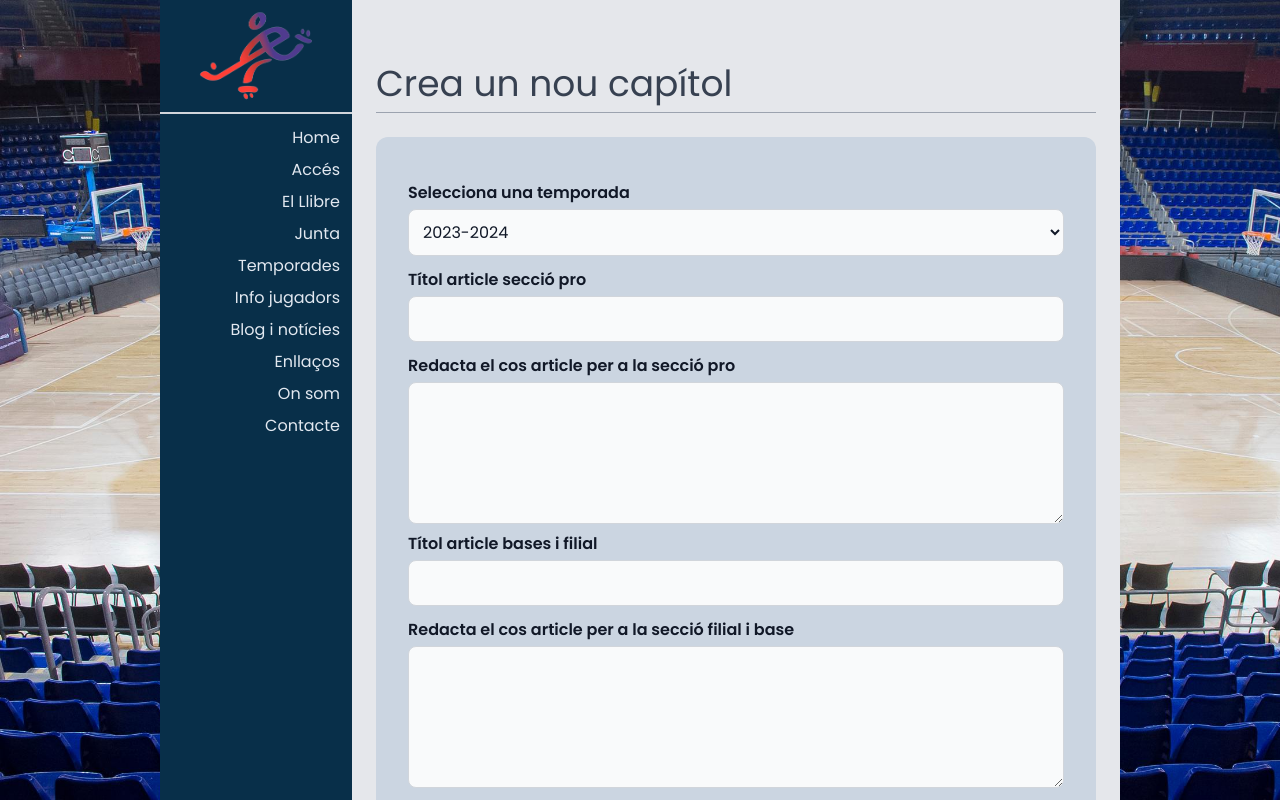
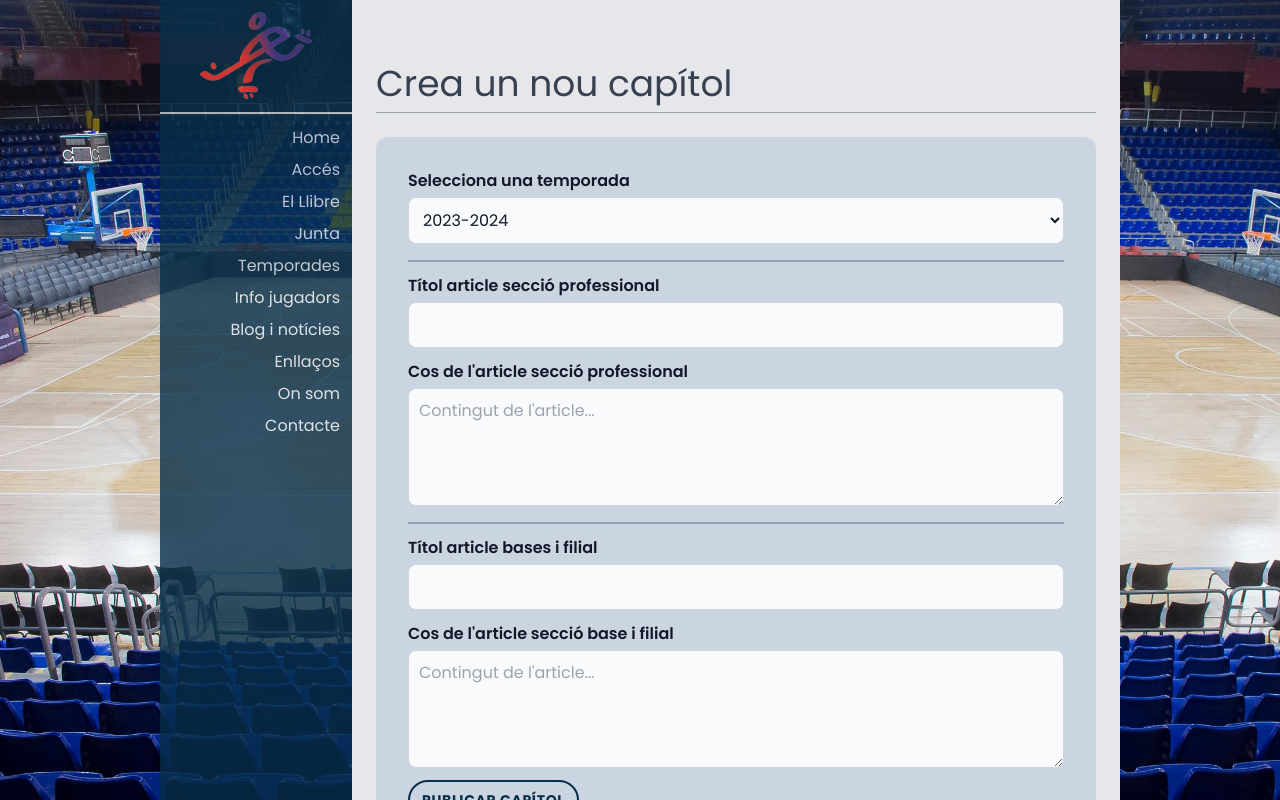
Before and after one commit to alex0rpi/web-veterans-hoquei, a React (Vite) app in the folder client/: page /admin/new-chapter in a window 1280 px wide. Built offline with nearby package versions, Linux system fonts and the light colour scheme.

Commit message:
nav-opacity-use-textArea-components

```diff
--- a/client/src/components/UI-components/TextAreaInput.tsx
+++ b/client/src/components/UI-components/TextAreaInput.tsx
@@ -10,7 +10,7 @@ type TFormTextAreaProps = {
 };
 
 const TextAreaInput = React.forwardRef<HTMLTextAreaElement, TFormTextAreaProps>(
-  (props, ref) => {
+  (props) => {
     return (
       <div>
         <label htmlFor="email" className="mb-1 block text-md font-semibold text-gray-900">
--- a/client/src/components/admin/chapters/NewChapterForm.tsx
+++ b/client/src/components/admin/chapters/NewChapterForm.tsx
@@ -1,6 +1,7 @@
 import { motion } from 'framer-motion';
 import { Button } from '../../UI-components/Button';
 import FormInput from '../../UI-components/FormInput';
+import TextAreaInput from '../../UI-components/TextAreaInput';
 
 const NewChapterForm = () => {
   return (
@@ -23,7 +24,7 @@ const NewChapterForm = () => {
             <div>
               <label
                 htmlFor="season"
-                className="text-md mb-1 mt-3 block font-semibold text-gray-900"
+                className="text-md mb-1 block font-semibold text-gray-900"
               >
                 Selecciona una temporada
               </label>
@@ -45,54 +46,40 @@ const NewChapterForm = () => {
                 <option className="bg-slate-200">2017-2018</option>
               </select>
             </div>
+            <div className="border-b-2 border-slate-400 mt-4 mb-3"></div>
             <FormInput
-              label="Títol article secció pro"
+              label="Títol article secció professional"
               name="title-pro"
               type="text"
               placeholder=""
             />
-            <div className="mb-2">
-              <label
-                htmlFor="content-pro"
-                className="text-md mb-1 mt-3 block font-semibold text-gray-900"
-              >
-                Redacta el cos article per a la secció pro
-              </label>
-              <textarea
-                name="content-pro"
-                id="content-pro"
-                placeholder=""
-                rows={5}
-                required
-                className="block w-full rounded-lg border border-gray-300 bg-gray-50 p-2.5 text-gray-900 "
-              ></textarea>
-            </div>
 
+            <TextAreaInput
+              label="Cos de l'article secció professional"
+              name="content-pro"
+              rows={4}
+              maxLength={3000}
+              placeholder="Contingut de l'article..."
+            />
+
+            <div className="border-b-2 border-slate-400 mt-4 mb-3"></div>
             <FormInput
               label="Títol article bases i filial"
               name="title-bases"
               type="text"
               placeholder=""
             />
-            <div>
-              <label
-                htmlFor="content-pro"
-                className="text-md mb-1 mt-3 block font-semibold text-gray-900"
-              >
-                Redacta el cos article per a la secció filial i base
-              </label>
-              <textarea
-                name="content-pro"
-                id="content-pro"
-                placeholder=""
-                rows={5}
-                required
-                className="block w-full rounded-lg border border-gray-300 bg-gray-50 p-2.5 text-gray-900 "
-              ></textarea>
-            </div>
+
+            <TextAreaInput
+              label="Cos de l'article secció base i filial"
+              name="content-bases"
+              rows={4}
+              maxLength={3000}
+              placeholder="Contingut de l'article..."
+            />
           </div>
 
-          <Button type="submit" title="PUBLICAR" to="/admin/chapter-list" />
+          <Button type="submit" title="PUBLICAR CAPÍTOL" to="/admin/chapter-list" />
         </form>
       </div>
     </motion.div>
--- a/client/src/components/main/ContactForm.tsx
+++ b/client/src/components/main/ContactForm.tsx
@@ -1,5 +1,6 @@
 import FormInput from '../UI-components/FormInput';
 import { Button } from '../UI-components/Button';
+import TextAreaInput from '../UI-components/TextAreaInput';
 
 const ContactForm = () => {
   return (
@@ -22,21 +23,13 @@ const ContactForm = () => {
             />
           </div>
         </div>
-        <label
-          htmlFor="contactMessage"
-          className="mb-1 block text-sm font-semibold text-gray-900"
-        >
-          Missatge
-        </label>
-        <textarea
-          className="mb-3 block w-full rounded-lg border border-gray-300 bg-gray-50 p-2.5 text-gray-900"
+        <TextAreaInput
+          label="Missatge"
           name="message"
           rows={4}
-          id="contactMessage"
+          maxLength={2000}
           placeholder="Escriu el teu missatge..."
-          maxLength={2000}
-        ></textarea>
-
+        />
         <div className="w-full">
           <Button type="button" title="Enviar" />
         </div>
--- a/client/src/components/navigation/Navigation.tsx
+++ b/client/src/components/navigation/Navigation.tsx
@@ -32,7 +32,7 @@ export const Navigation = () => {
 
   return (
     <>
-      <div className="md:col-span-1 md:col-start-2 md:flex md:justify-end">
+      <div className="md:col-span-1 md:col-start-2 md:flex md:justify-end opacity-80">
         <nav className="w-full min-w-fit bg-primary text-right text-slate-200">
           <motion.div
             initial={{ x: '100%', opacity: 0.2 }}
```
Also changed, not shown: client/src/components/admin/chapters/TitleInput.tsx (deleted).
